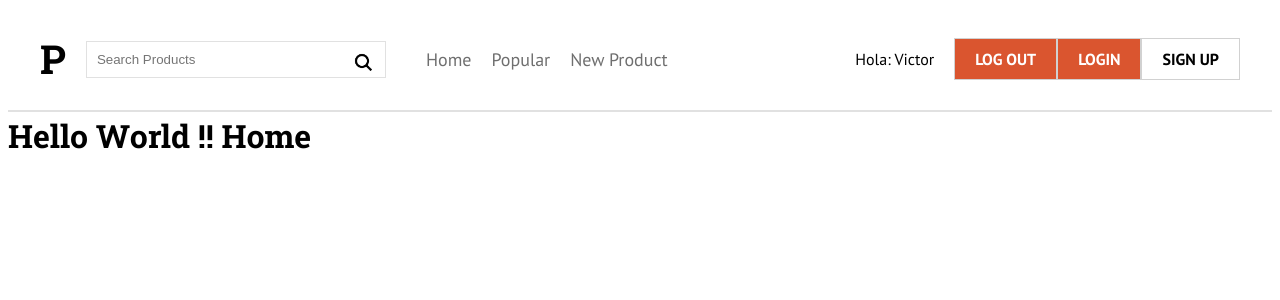
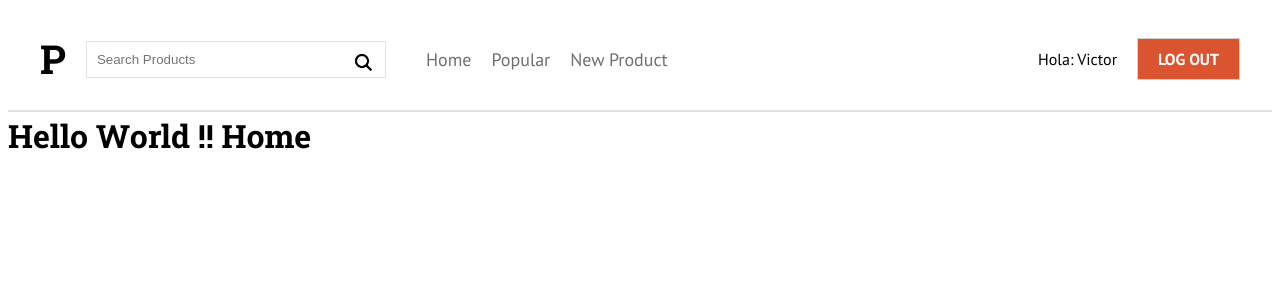
Before and after one commit to JViktoRArtola/product-hunt, a Next.js app: page / in a window 1280 px wide. Shown: the top 300 px of the page. Built offline with nearby package versions, Linux system fonts and the light colour scheme.

Commit message:
Change when to show Buttons

```diff
--- a/components/layout/Header.js
+++ b/components/layout/Header.js
@@ -26,6 +26,7 @@ const Logo = styled.p`
 `
 
 const Header = () => {
+    const user = true
     return (
         <header css={css`
                     border-bottom: 2px solid var(--gris3);
@@ -40,10 +41,17 @@ const Header = () => {
                 <div css={css`
                         display: flex;
                         align-items: center`}>
-                    <p css={css`margin-right: 2rem`}>Hola: Victor</p>
-                    <Link href='/'><Button bgColor>Log Out</Button></Link>
-                    <Link href='/login'><Button bgColor>Login</Button></Link>
-                    <Link href='/signup'><Button>Sign Up</Button></Link>
+                    {user ? (
+                        <>
+                            <p css={css`margin-right: 2rem`}>Hola: Victor</p>
+                            <Link href='/'><Button bgColor>Log Out</Button></Link>
+                        </>
+                    ) : (
+                        <>
+                            <Link href='/login'><Button bgColor>Login</Button></Link>
+                            <Link href='/signup'><Button>Sign Up</Button></Link>
+                        </>
+                    )}
                 </div>
             </HeaderContainer>
         </header>
```
